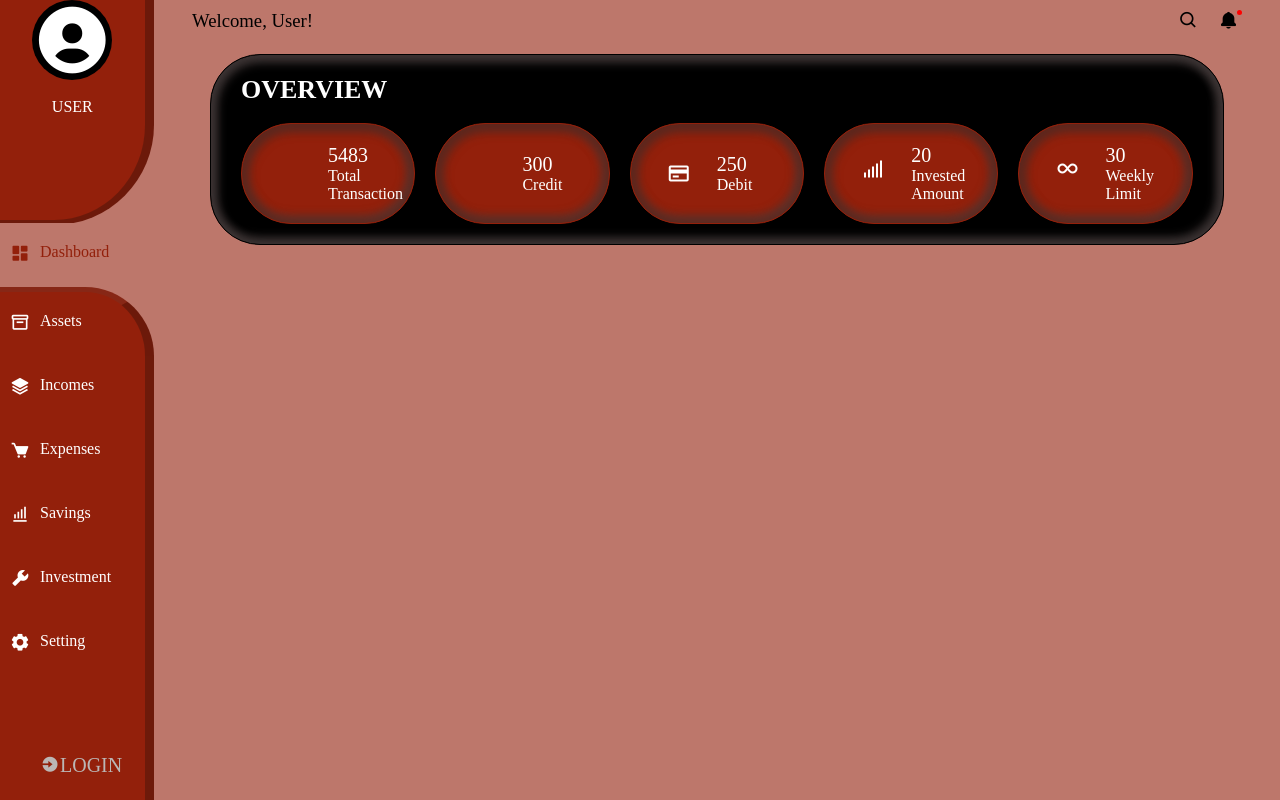
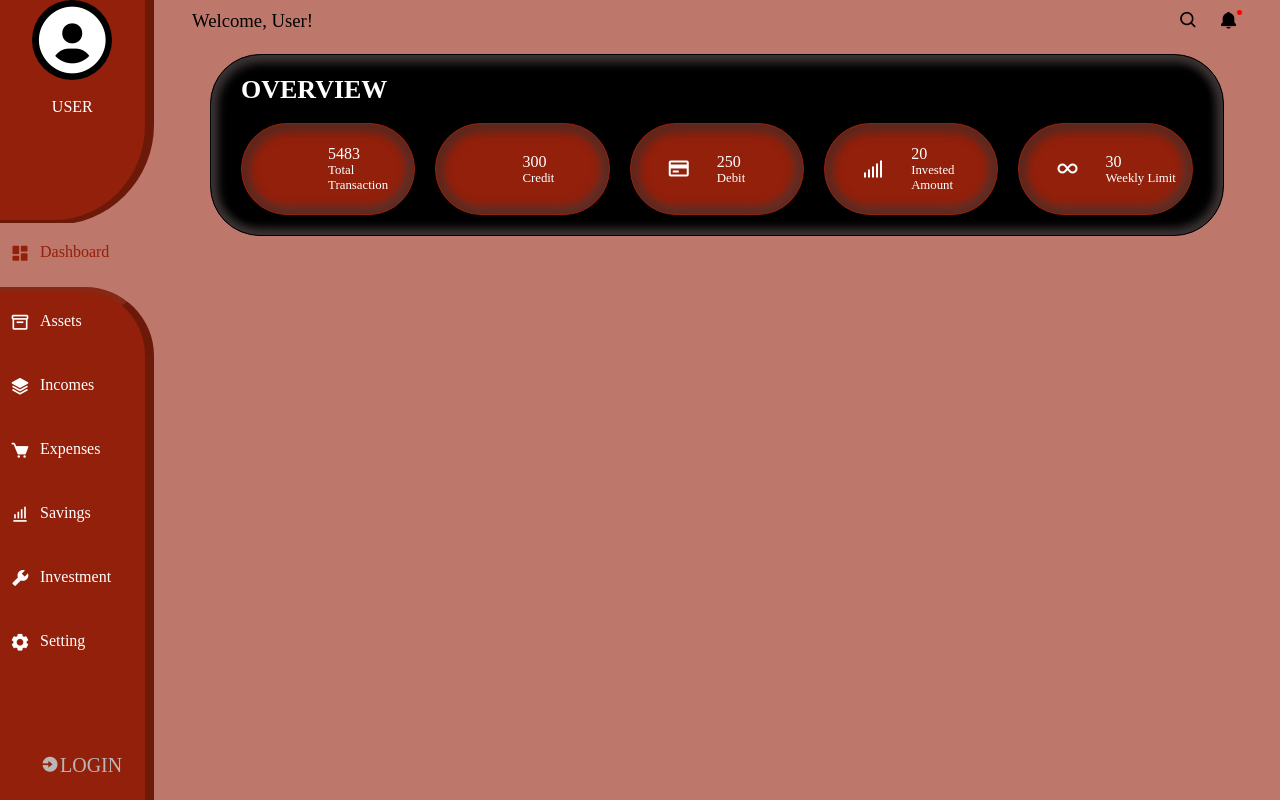
Before and after one commit to Lovethrech/personal-finance-manager, a Vue app: page / in a window 1280 px wide. Built offline with nearby package versions, Linux system fonts and the light colour scheme; some icons are missing.

Commit message:
...finetuning all available components.

```diff
--- a/src/components/landing-page/LandingPageOverviewBoxTextCtn.vue
+++ b/src/components/landing-page/LandingPageOverviewBoxTextCtn.vue
@@ -30,11 +30,11 @@ const {boxName, boxNo}=defineProps(['boxName', 'boxNo']);
     margin: auto 0;
 }
 .landing-page-overview-box-text-ctn .number{
-    font-size: 20px;
+    font-size: 2vh;
     font-weight:300;
 }
 .landing-page-overview-box-text-ctn .name{
-    font-size:16px;
+    font-size:1.6vh;
     font-weight:500;
 }
 
```
